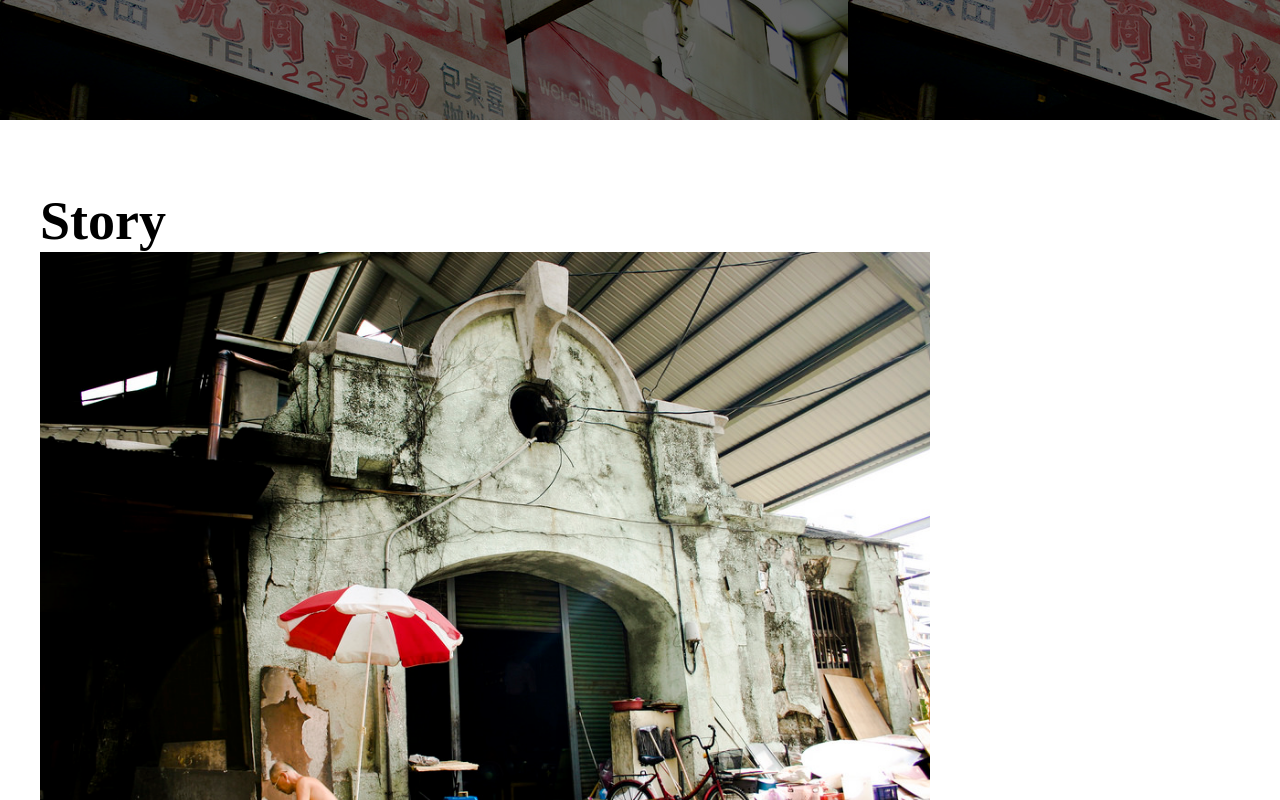
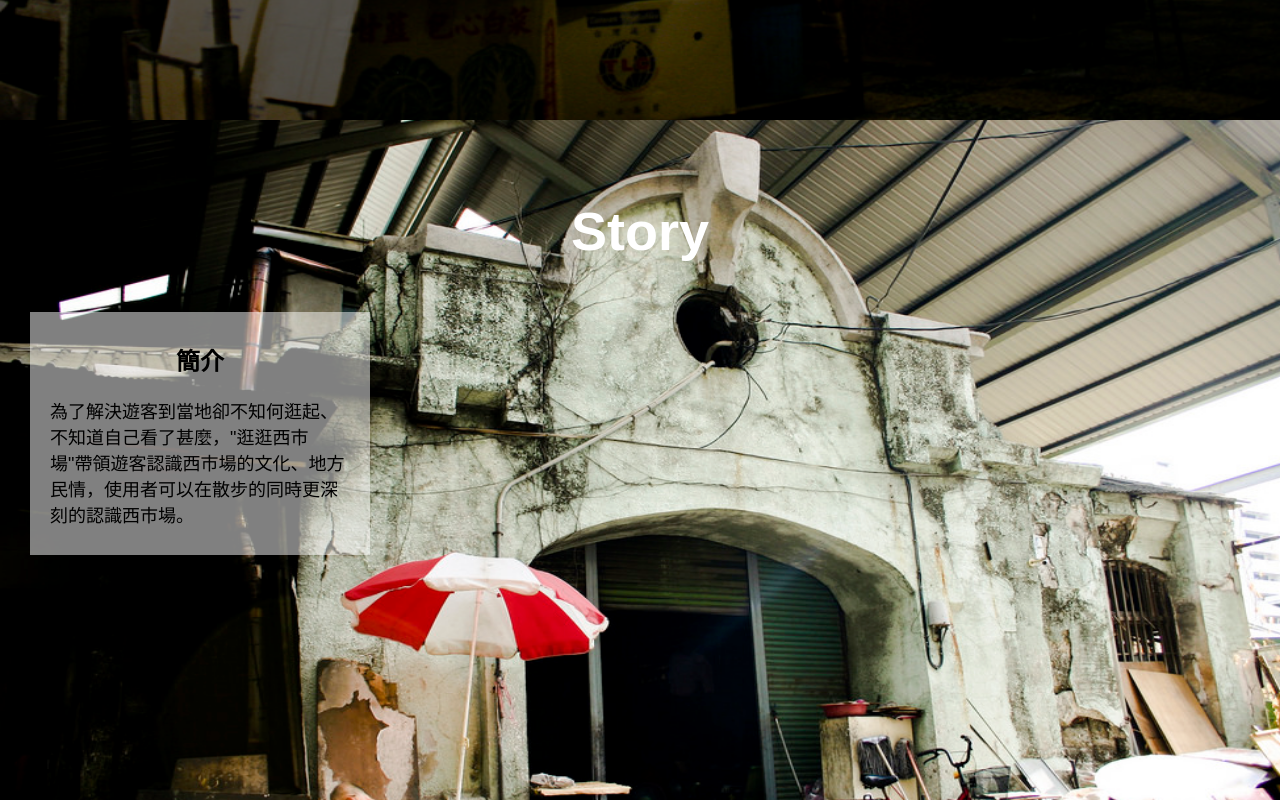
Before and after one commit to chienhung-lin/West-Market, a plain HTML site: page index.html in a window 1280 px wide. Shown: the part 680-1480 px from the top of the page. Drawn offline with nearby package versions, Linux system fonts and the light colour scheme.

Commit message:
almost finished

```diff
--- a/css/style.css
+++ b/css/style.css
@@ -7,6 +7,10 @@ body, html {
 	padding: 0;
 	width: 100%;
 	height: 100%;
+}
+
+* {
+	font-family: Arial, Helvetica, sans-serif;
 }
 
 .shadow {
@@ -97,16 +101,19 @@ div.border-container {
 
 /*-------------HOME-------------*/
 div#page1 {
-	background-color: #ffffff;
 	background-image: url("../img/home_bg.png");
+    background-repeat: no-repeat;
+    background-position: center;
+	background-size: 100% 100%;
 	height: 100%;
-	min-height: 480px;
+	width: auto;
 }
 
 
 div#page1 div.overlayer-view {
 	background-color: rgba(0,0,0,0.6);
 	height: 100%;
+	width: auto;
 	padding-top:290px;
 	padding-bottom: 20px;
 }
@@ -116,48 +123,32 @@ div#page1 div.overlayer-view {
 
 /*-----------CONTENT------------*/
 div#page2 {
-	background-color: #ffffff;
-	height: auto;
-	min-height: 100%;
-	background-repea:no-repeat;
+	background-image: url("../img/slide4.png");
+    background-repeat: no-repeat;
+    background-position: center;
+	background-size: 100% 100%;
+	height: 100%;
+	width: auto;
 }
 
-div#page2 div.border-container {
-	margin: 0;
-	padding-top: 70px;
-	padding-left: 40px;
-	padding-right: 10%;
-	height: auto;
-	min-height: 100%;
+div#page2 div.border-container div.intro{
+	position:relative;
+	background-color: rgba(256,256,256,0.5);
+	height:auto;
+	width:25%;
+
+	left: 30px;
+	top: 50px;
+	padding: 10px;
 }
 
-div#page2 div.border-container div h1 {
-	display:inline-block;
+div.intro p, div.intro h3 {
+	padding: 0 10px;
+	font-size: 18px;
 }
 
-div#page2 div.border-container div.picture-container {
-	width: 80%;
-	height: 100%;
-	min-height: 100%;
-	display: inline-block;
-	position: relative;
-}
-
-div#page2 div.border-container div.picture-container img {
-	width: 100%;
-	height: 100%;
-	min-height: 100%;
-}
-
-div#page2 div.border-container div.content-text {
-	width: 400px;
-	height: 100%;
-	min-height: 100%;
-	background-color: #aaa;
-	display: inline-block;
-	position: relative;
-	top:0;
-	right:0;
+div.intro h2 {
+	text-align: center;
 }
 /*------------------------------*/
 
@@ -174,6 +165,10 @@ div#page3 div.members-container {
 	height: auto;
 
 	text-align: center;
+}
+
+div#page3 div.member-container p {
+	padding: 10px;
 }
 
 div#page3 div.members-container div.member-container {
--- a/index.html
+++ b/index.html
@@ -24,7 +24,7 @@
 <div class="nav-bar" id="nav">
   <ul>
     <li><a href="#home">Home</a></li>
-    <li><a href="#content">Content</a></li>
+    <li><a href="#content">Story</a></li>
     <li><a href="#members">Members</a></li>
   </ul>
 </div>
@@ -35,7 +35,6 @@
   <div class="overlayer-view">
     <h1 class="title big_font white-font">逛逛西市場</h1>
   </div>
-  <div class="main-background"></div>
 </div>
 
 
@@ -45,17 +44,13 @@
   <div class="border-container">
 
     <div>
-      <h1 class="title small_font white_font">Story</h1>
+      <h1 class="title small_font white-font">Story</h1>
     </div>
 
-    <div class="page-contain">
-      <div class="picture-container">
-        <img class="picture" src="./img/slide4.png"/>
-      </div>
-      <div class="content-text">
-      </div>
+    <div class="intro">
+      <h2>簡介</h2>
+      <p>為了解決遊客到當地卻不知何逛起、不知道自己看了甚麼，"逛逛西市場"帶領遊客認識西市場的文化、地方民情，使用者可以在散步的同時更深刻的認識西市場。</p>
     </div>
-
   </div>
 </div>
 
```
